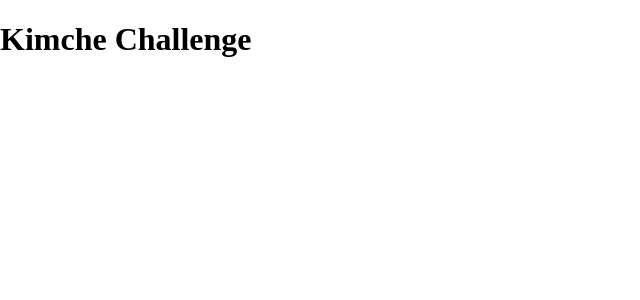
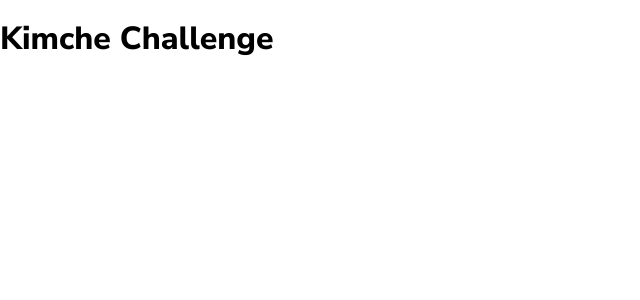
Before and after one commit to YoimelDev/kimche-challenge, a React (Vite) app: page / in a window 1280 px wide. Shown: the top 300 px of the page, without its empty margins (0-640 px from the left). Built offline with nearby package versions, Linux system fonts and the light colour scheme.

Commit message:
add font family

```diff
--- a/src/index.css
+++ b/src/index.css
@@ -6,3 +6,7 @@ html {
 *:after {
 	box-sizing: inherit;
 }
+
+body {
+	font-family: 'Nunito Sans', sans-serif;
+}
```
